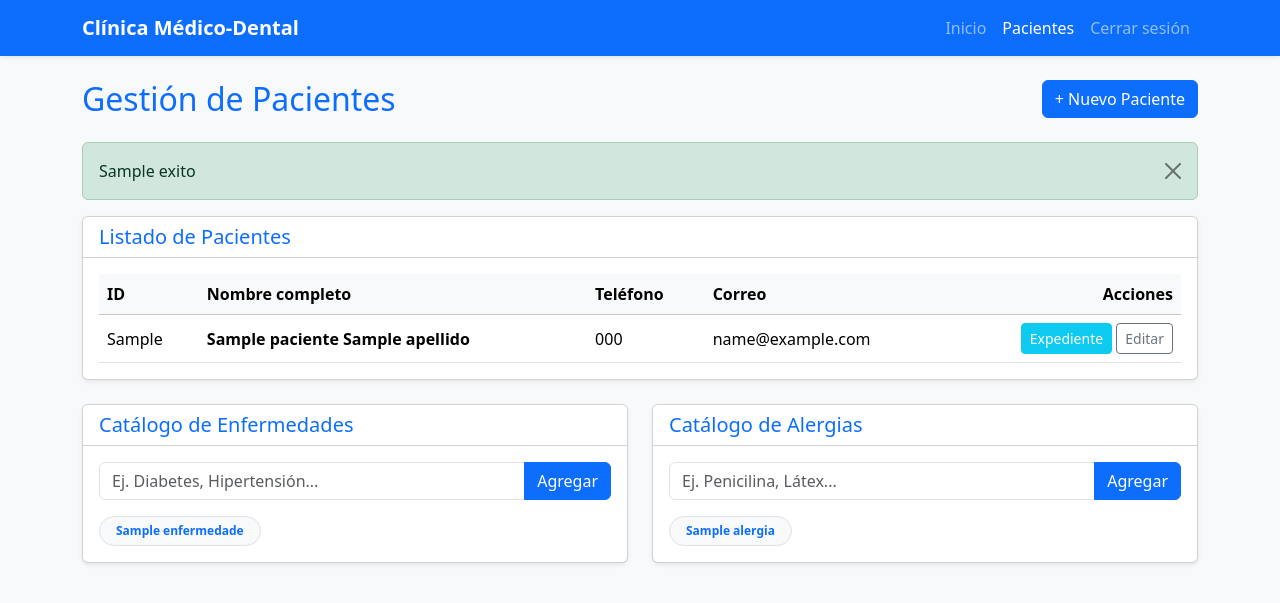
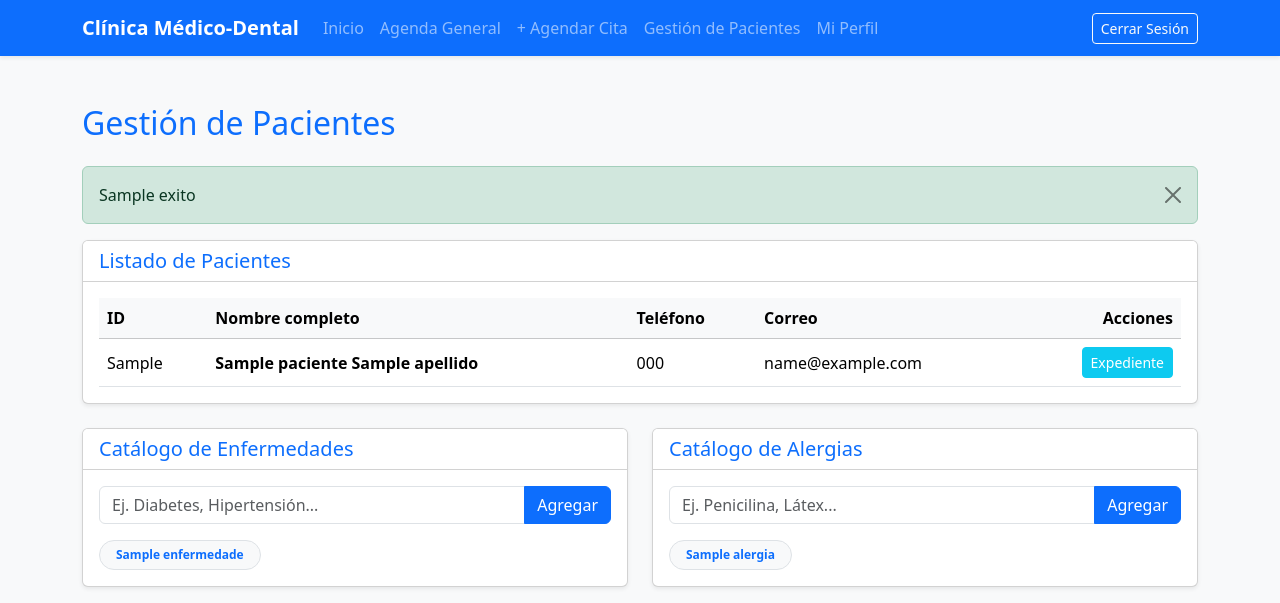
Before and after one commit to eddygmez5/clinica-medico-dental-ABD2026B, a Node server app: template views/pacientes/lista.ejs in a window 1280 px wide. Shown: the top 603 px of the page. Run offline with Node 20, Linux system fonts and the light colour scheme; the template is opened without the code that fills it: most values are stand-ins (such as "Sample title", 1, 10 or a date in 2020).

Commit message:
Separa permisos y vistas de citas por rol de Medico y Recepcionista

```diff
--- a/views/pacientes/lista.ejs
+++ b/views/pacientes/lista.ejs
@@ -1,27 +1,12 @@
-<!DOCTYPE html>
-<html lang="es">
-<head>
-    <meta charset="UTF-8">
-    <meta name="viewport" content="width=device-width, initial-scale=1.0">
-    <title>Pacientes - Clínica Médico-Dental</title>
-    <link href="https://cdn.jsdelivr.net/npm/bootstrap@5.3.3/dist/css/bootstrap.min.css" rel="stylesheet">
-</head>
-<body class="bg-light">
-    <nav class="navbar navbar-expand-lg navbar-dark bg-primary shadow-sm">
-        <div class="container">
-            <a class="navbar-brand fw-bold" href="/dashboard">Clínica Médico-Dental</a>
-            <div class="navbar-nav ms-auto">
-                <a class="nav-link" href="/dashboard">Inicio</a>
-                <a class="nav-link active" href="/pacientes">Pacientes</a>
-                <a class="nav-link" href="/logout">Cerrar sesión</a>
-            </div>
-        </div>
-    </nav>
+<%- include('../partials/header') %>
+    <%- include('../partials/navbar') %>
 
         <main class="container py-4">
             <div class="d-flex justify-content-between align-items-center mb-4">
                 <h2 class="mb-0 text-primary">Gestión de Pacientes</h2>
+                <% if (typeof usuario !=='undefined' && usuario.rol==='Recepcionista' ) { %>
                     <a href="/pacientes/crear" class="btn btn-primary">+ Nuevo Paciente</a>
+                    <% } %>
             </div>
 
             <% if (exito) { %>
@@ -43,7 +28,7 @@
                                     <h5 class="mb-0 text-primary">Listado de Pacientes</h5>
                                 </div>
                                 <div class="card-body">
-                <% if (pacientes.length === 0) { %>
+                                    <% if (pacientes.length===0) { %>
                                         <p class="text-muted fst-italic mb-0">No hay pacientes registrados todavía.</p>
                                         <% } else { %>
                                             <div class="table-responsive">
@@ -58,15 +43,29 @@
                                                         </tr>
                                                     </thead>
                                                     <tbody>
-                                <% pacientes.forEach(p => { %>
+                                                        <% pacientes.forEach(p=> { %>
                                                             <tr>
-                                        <td><%= p.pk_paciente %></td>
-                                        <td class="fw-semibold"><%= p.nombre %> <%= p.apellido %></td>
-                                        <td><%= p.telefono || '-' %></td>
-                                        <td><%= p.email || '-' %></td>
+                                                                <td>
+                                                                    <%= p.pk_paciente %>
+                                                                </td>
+                                                                <td class="fw-semibold">
+                                                                    <%= p.nombre %>
+                                                                        <%= p.apellido %>
+                                                                </td>
+                                                                <td>
+                                                                    <%= p.telefono || '-' %>
+                                                                </td>
+                                                                <td>
+                                                                    <%= p.email || '-' %>
+                                                                </td>
                                                                 <td class="text-end">
-                                            <a href="/pacientes/expediente/<%= p.pk_paciente %>" class="btn btn-info btn-sm text-white">Expediente</a>
-                                            <a href="/pacientes/editar/<%= p.pk_paciente %>" class="btn btn-outline-secondary btn-sm">Editar</a>
+                                                                    <a href="/pacientes/expediente/<%= p.pk_paciente %>"
+                                                                        class="btn btn-info btn-sm text-white">Expediente</a>
+                                                                    <% if (typeof usuario !=='undefined' &&
+                                                                        usuario.rol==='Recepcionista' ) { %>
+                                                                        <a href="/pacientes/editar/<%= p.pk_paciente %>"
+                                                                            class="btn btn-outline-secondary btn-sm">Editar</a>
+                                                                        <% } %>
                                                                 </td>
                                                             </tr>
                                                             <% }) %>
@@ -84,13 +83,18 @@
                                             <h5 class="mb-0 text-primary">Catálogo de Enfermedades</h5>
                                         </div>
                                         <div class="card-body">
-                        <form action="/pacientes/catalogos/enfermedad" method="POST" class="input-group mb-3">
-                            <input type="text" name="nombre" class="form-control" placeholder="Ej. Diabetes, Hipertensión..." required maxlength="30">
+                                            <form action="/pacientes/catalogos/enfermedad" method="POST"
+                                                class="input-group mb-3">
+                                                <input type="text" name="nombre" class="form-control"
+                                                    placeholder="Ej. Diabetes, Hipertensión..." required maxlength="30">
                                                 <button type="submit" class="btn btn-primary">Agregar</button>
                                             </form>
                                             <div class="d-flex flex-wrap gap-2">
-                            <% enfermedades.forEach(e => { %>
-                                <span class="badge rounded-pill text-bg-light border text-primary px-3 py-2"><%= e.nombre %></span>
+                                                <% enfermedades.forEach(e=> { %>
+                                                    <span
+                                                        class="badge rounded-pill text-bg-light border text-primary px-3 py-2">
+                                                        <%= e.nombre %>
+                                                    </span>
                                                     <% }) %>
                                             </div>
                                         </div>
@@ -103,13 +107,18 @@
                                             <h5 class="mb-0 text-primary">Catálogo de Alergias</h5>
                                         </div>
                                         <div class="card-body">
-                        <form action="/pacientes/catalogos/alergia" method="POST" class="input-group mb-3">
-                            <input type="text" name="nombre" class="form-control" placeholder="Ej. Penicilina, Látex..." required maxlength="30">
+                                            <form action="/pacientes/catalogos/alergia" method="POST"
+                                                class="input-group mb-3">
+                                                <input type="text" name="nombre" class="form-control"
+                                                    placeholder="Ej. Penicilina, Látex..." required maxlength="30">
                                                 <button type="submit" class="btn btn-primary">Agregar</button>
                                             </form>
                                             <div class="d-flex flex-wrap gap-2">
-                            <% alergias.forEach(a => { %>
-                                <span class="badge rounded-pill text-bg-light border text-primary px-3 py-2"><%= a.nombre %></span>
+                                                <% alergias.forEach(a=> { %>
+                                                    <span
+                                                        class="badge rounded-pill text-bg-light border text-primary px-3 py-2">
+                                                        <%= a.nombre %>
+                                                    </span>
                                                     <% }) %>
                                             </div>
                                         </div>
@@ -118,6 +127,4 @@
                             </div>
         </main>
 
-    <script src="https://cdn.jsdelivr.net/npm/bootstrap@5.3.3/dist/js/bootstrap.bundle.min.js"></script>
-</body>
-</html>
+        <%- include('../partials/footer') %>
--- a/views/partials/navbar.ejs
+++ b/views/partials/navbar.ejs
@@ -11,15 +11,31 @@
                 <li class="nav-item">
                     <a class="nav-link" href="/dashboard">Inicio</a>
                 </li>
+
+                <% if (typeof usuario !=='undefined' && usuario && usuario.rol==='Medico' ) { %>
                     <li class="nav-item">
-                    <a class="nav-link" href="/citas">Agenda / Citas</a>
+                        <a class="nav-link" href="/citas">Mis Consultas</a>
                     </li>
                     <li class="nav-item">
-                    <a class="nav-link" href="/pacientes">Pacientes</a>
+                        <a class="nav-link" href="/pacientes">Expedientes</a>
+                    </li>
+                    <li class="nav-item">
+                        <a class="nav-link" href="/perfil">Mi Perfil y Horarios</a>
+                    </li>
+                    <% } else { %>
+                        <li class="nav-item">
+                            <a class="nav-link" href="/citas">Agenda General</a>
+                        </li>
+                        <li class="nav-item">
+                            <a class="nav-link" href="/citas/agendar">+ Agendar Cita</a>
+                        </li>
+                        <li class="nav-item">
+                            <a class="nav-link" href="/pacientes">Gestión de Pacientes</a>
                         </li>
                         <li class="nav-item">
                             <a class="nav-link" href="/perfil">Mi Perfil</a>
                         </li>
+                        <% } %>
             </ul>
 
             <div class="d-flex align-items-center text-white">
```
Also changed, not shown: routes/citas.js (+26 -6 lines), views/citas/agenda.ejs (+7 -2 lines). Lines whose indentation alone changed are shown as unchanged.
